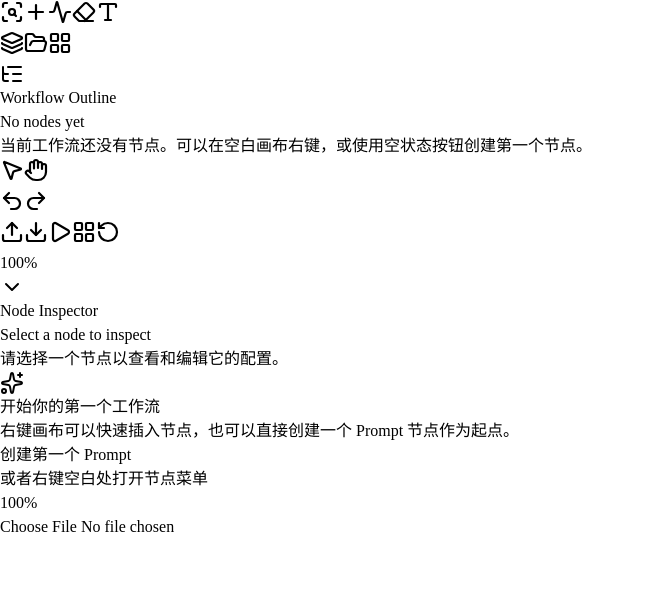
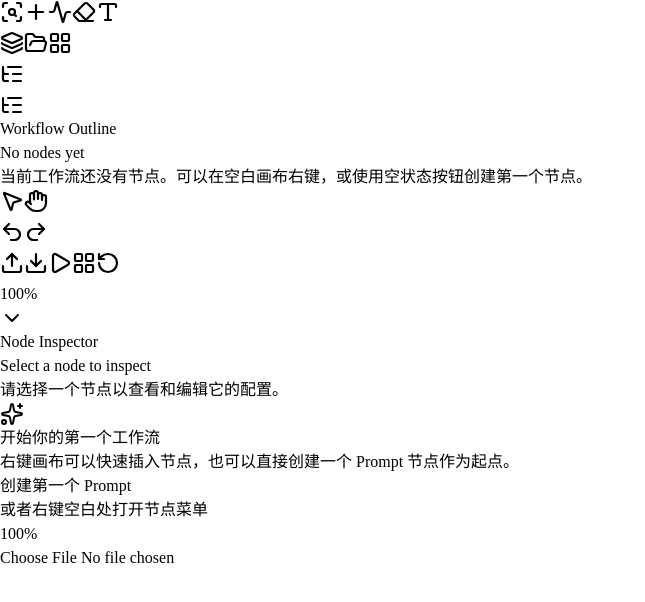
Before and after one commit to Alex-1116/loom-ai-monorepo, a Next.js app in the folder apps/ai-pilot-flow/: page /workflows in a window 1280 px wide. Shown: the top 602 px of the page, without its empty margins (0-645 px from the left). Built offline with nearby package versions, Linux system fonts and the light colour scheme.

Commit message:
feat(workflow): add view toolbar and animate outline/inspector panels

```diff
--- a/apps/ai-pilot-flow/src/components/workflows/editor/canvas/canvas-viewport.tsx
+++ b/apps/ai-pilot-flow/src/components/workflows/editor/canvas/canvas-viewport.tsx
@@ -8,6 +8,7 @@
   WorkflowCanvasBottomToolbar,
   type WorkflowCanvasTool,
 } from "@/components/workflows/editor/chrome/toolbar/canvas-bottom-toolbar"
+import { WorkflowCanvasViewToolbar } from "@/components/workflows/editor/chrome/toolbar/canvas-view-toolbar"
 import { WorkflowCanvasBackground } from "@/components/workflows/editor/canvas/canvas-background"
 import { WorkflowCanvasContextMenu } from "@/components/workflows/editor/canvas/canvas-context-menu"
 import { WorkflowCanvasEdgesLayer } from "@/components/workflows/editor/canvas/canvas-edges-layer"
@@ -87,6 +88,7 @@
   const [activeTool, setActiveTool] =
     React.useState<WorkflowCanvasTool>("select")
   const [isRunningPreview, setIsRunningPreview] = React.useState(false)
+  const [isOutlineVisible, setIsOutlineVisible] = React.useState(false)
   const [runPreviewResult, setRunPreviewResult] =
     React.useState<WorkflowRunResult | null>(null)
   const [runPreviewError, setRunPreviewError] = React.useState<string | null>(
@@ -678,7 +680,22 @@
         </div>
 
         <div
-          className="absolute top-4 bottom-4 left-20 z-20 hidden xl:block"
+          className="absolute top-4 left-4 z-20 hidden xl:block"
+          data-workflow-overlay
+        >
+          <WorkflowCanvasViewToolbar
+            isOutlineVisible={isOutlineVisible}
+            onToggleOutline={() => setIsOutlineVisible((current) => !current)}
+          />
+        </div>
+
+        <div
+          className={cn(
+            "absolute top-4 bottom-4 left-20 z-20 hidden origin-top-left transition-all duration-200 ease-out xl:block",
+            isOutlineVisible
+              ? "translate-x-0 translate-y-0 scale-100 opacity-100"
+              : "pointer-events-none -translate-y-2 scale-95 opacity-0"
+          )}
           data-workflow-overlay
         >
           <WorkflowOutlinePanel
@@ -741,7 +758,12 @@
         </div>
 
         <div
-          className="absolute top-4 right-4 bottom-4 z-20 hidden xl:block"
+          className={cn(
+            "absolute top-4 right-4 bottom-4 z-20 hidden transition-all duration-200 ease-out xl:block",
+            selectedNodeIds.length > 0
+              ? "translate-x-0 opacity-100"
+              : "pointer-events-none translate-x-[calc(100%+1rem)] opacity-0"
+          )}
           data-workflow-overlay
         >
           <WorkflowNodeInspectorPanel
--- /dev/null
+++ b/apps/ai-pilot-flow/src/components/workflows/editor/chrome/toolbar/canvas-view-toolbar.tsx
@@ -0,0 +1,43 @@
+"use client"
+
+import { ListTree } from "lucide-react"
+
+import { Button } from "@loom/ui/components/button"
+import { cn } from "@loom/ui/lib/utils"
+
+import { useCanvasBlockGestures } from "@/components/workflows/editor/interactions/hooks/useCanvasBlockGestures"
+
+type WorkflowCanvasViewToolbarProps = {
+  isOutlineVisible: boolean
+  onToggleOutline: () => void
+}
+
+export function WorkflowCanvasViewToolbar({
+  isOutlineVisible,
+  onToggleOutline,
+}: WorkflowCanvasViewToolbarProps) {
+  const toolbarRef = useCanvasBlockGestures<HTMLDivElement>()
+
+  return (
+    <div
+      ref={toolbarRef}
+      className="pointer-events-auto flex items-center gap-1 rounded-xl bg-[#1d1e27]/96 p-1.5 shadow-[0_18px_48px_rgba(0,0,0,0.42)] backdrop-blur-xl"
+    >
+      <Button
+        type="button"
+        size="icon-sm"
+        variant="ghost"
+        aria-label={isOutlineVisible ? "隐藏 Outline" : "显示 Outline"}
+        title={isOutlineVisible ? "隐藏 Outline" : "显示 Outline"}
+        onClick={onToggleOutline}
+        className={cn(
+          "rounded-lg text-white/65 shadow-none hover:bg-white/6 hover:text-white",
+          isOutlineVisible &&
+            "bg-[#eef59a] text-slate-900 hover:bg-[#eef59a] hover:text-slate-900"
+        )}
+      >
+        <ListTree className="size-4" strokeWidth={2.2} />
+      </Button>
+    </div>
+  )
+}
```
